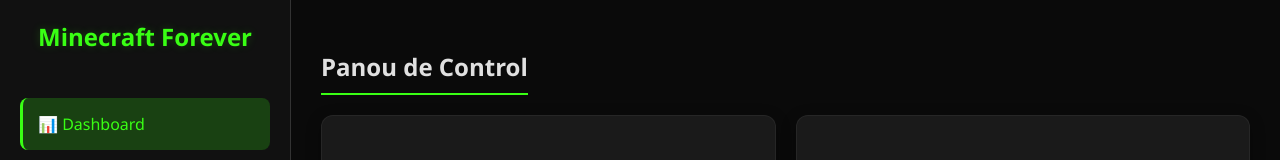
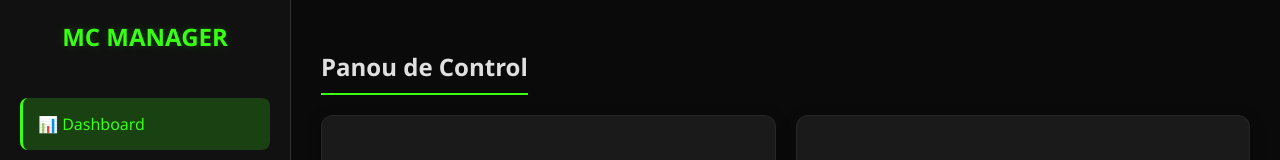
Before and after one commit to Gabitzuxis/Candy-Crush, a website: page public/dashboard.html in a window 1280 px wide. Shown: the top 160 px of the page. Drawn offline with nearby package versions, Linux system fonts and the light colour scheme; no server answers.

Commit message:
Update dashboard.html

```diff
--- a/public/dashboard.html
+++ b/public/dashboard.html
@@ -9,7 +9,7 @@
 <body>
 
     <nav class="sidebar">
-        <div class="logo">Minecraft Forever</div>
+        <div class="logo">MC MANAGER</div>
         <div class="menu-item active" onclick="showSection('dashboard')">📊 Dashboard</div>
         <div class="menu-item" onclick="showSection('accounts')">➕ Accounts</div>
         <div class="menu-item" onclick="showSection('accessibility')">🎮 Accessibility</div>
```
